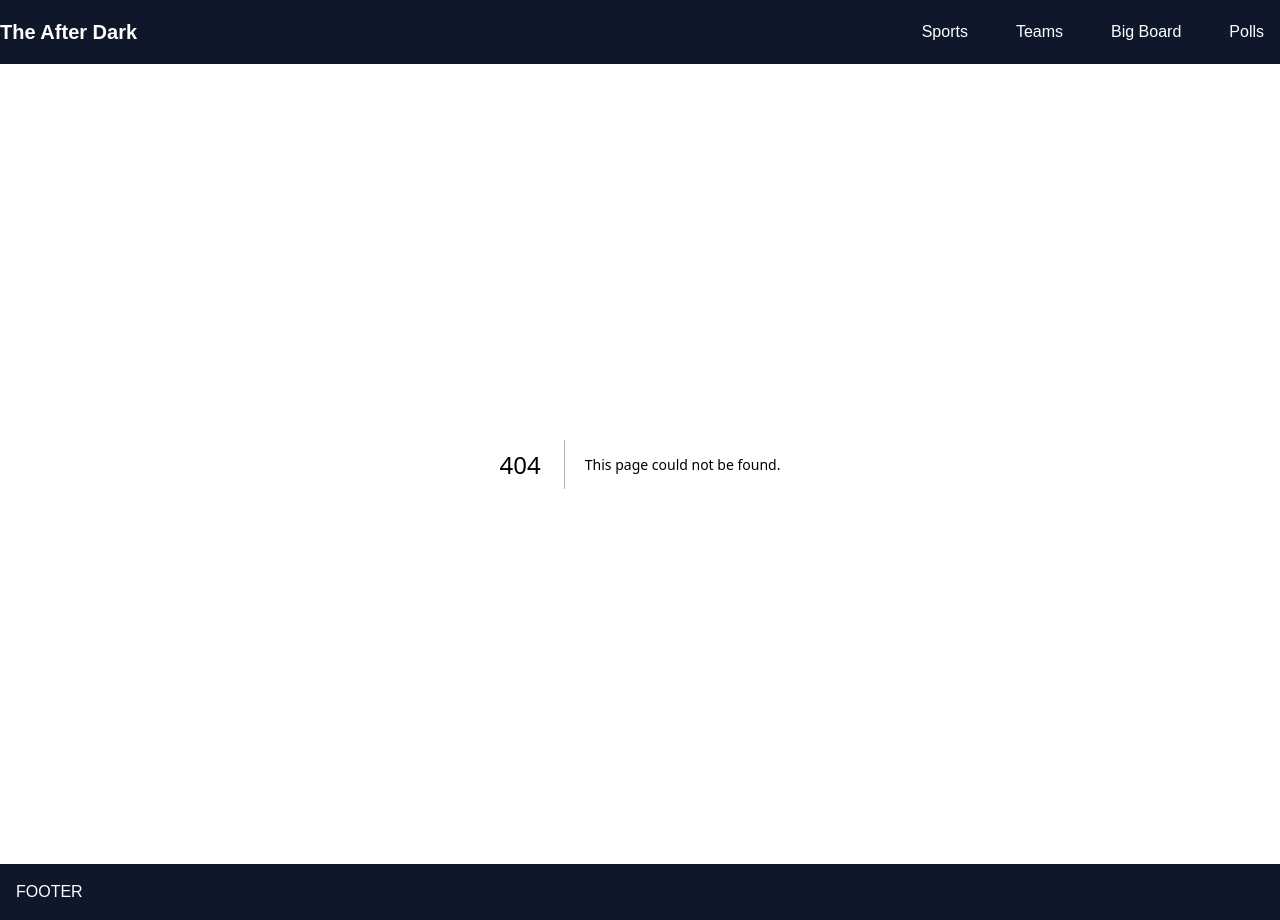
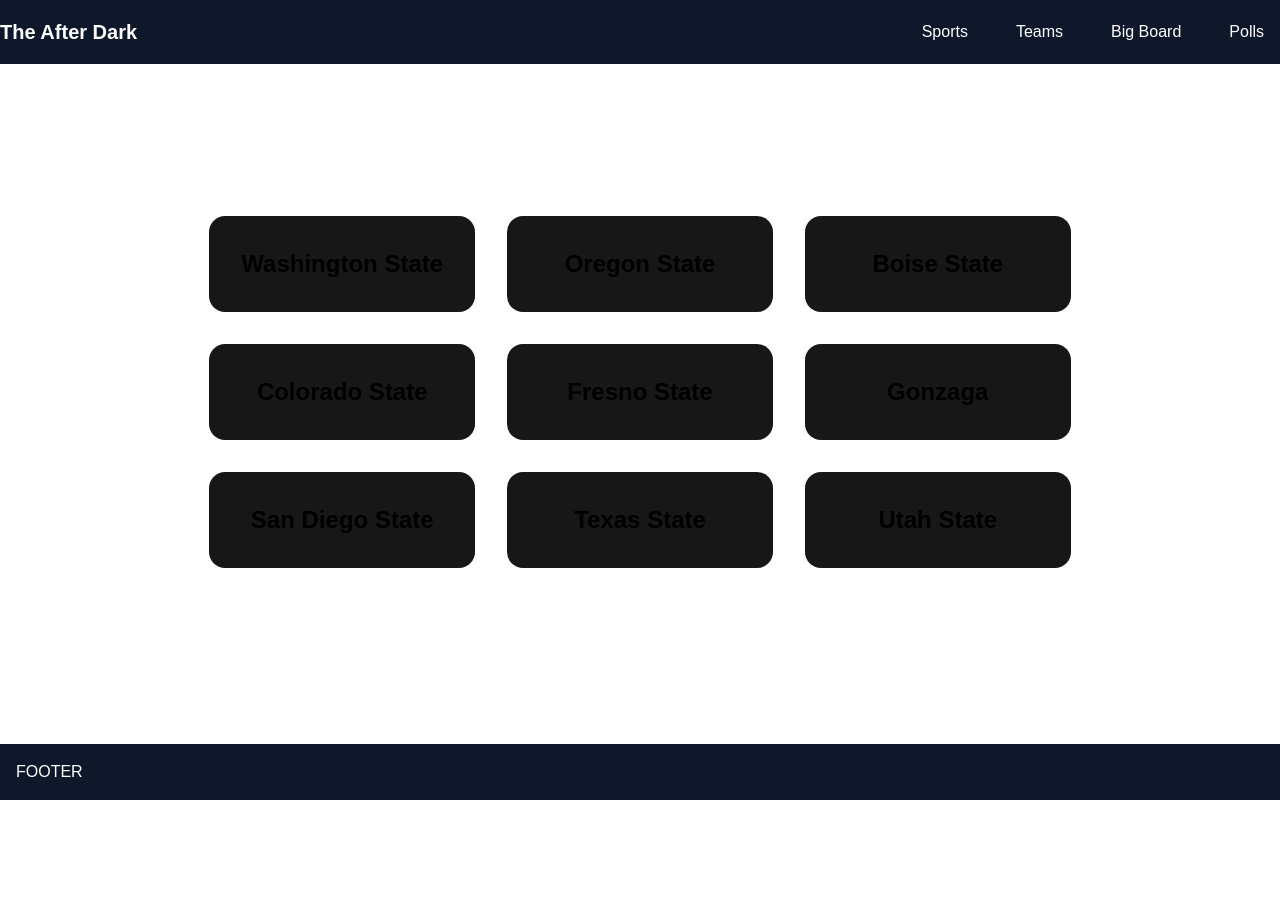
Before and after one commit to Josh-Abbott/TheAfterDark, a Next.js app: page /teams in a window 1280 px wide. Before the commit this address had no page. After the commit the page ends 800 px from the top, so only its background shows below. Built offline with nearby package versions, Linux system fonts and the light colour scheme.

Commit message:
Layout modifications and landing pages

```diff
--- a/app/api/todays-games/route.ts
+++ b/app/api/todays-games/route.ts
@@ -76,7 +76,7 @@
             PAC_TEAMS.some(team => game.awayTeam.name.includes(team))
         );
 
-        return NextResponse.json(pac12Games);
+        return NextResponse.json(games);
     } catch (error) {
         console.error("Error fetching games:", error);
         return NextResponse.json(
--- a/app/globals.css
+++ b/app/globals.css
@@ -28,6 +28,7 @@
   background: var(--background);
   color: var(--foreground);
   font-family: Arial, Helvetica, sans-serif;
+  height: 100%;
 }
 
 /* Neon Effect */
--- a/app/layout.tsx
+++ b/app/layout.tsx
@@ -28,10 +28,10 @@
   return (
     <html lang="en">
       <body
-        className={`${geistSans.variable} ${geistMono.variable} antialiased`}
+        className={`${geistSans.variable} ${geistMono.variable} antialiased flex flex-col min-h-screen`}
       >
         <Navbar />
-        {children}
+        <main className="flex-grow">{children}</main>
         <Footer />
       </body>
     </html>
--- /dev/null
+++ b/app/sports/page.tsx
@@ -0,0 +1,24 @@
+import Link from "next/link";
+
+import { PAC_SPORTS } from "@/lib/pac12Sports";
+
+const Sports = async () => {
+  return (
+    <main className="flex flex-col w-full min-h-[calc(90vh-4rem)] justify-center items-center px-4 py-16">
+      <ul className="max-w-6xl mx-auto grid grid-cols-1 md:grid-cols-2 gap-8">
+        {PAC_SPORTS.map((sport) => (
+          <li key={sport} className="p-8 bg-neutral-900 rounded-2xl hover:scale-105 transition">
+            <Link
+              href={`/sports/${sport.toLowerCase().replace(/\s+/g, '-').replace(/'/g, '')}`}
+              className="text-2xl font-bold block text-center"
+            >
+              {sport}
+            </Link>
+          </li>
+        ))}
+      </ul>
+    </main>
+  );
+};
+
+export default Sports;
--- /dev/null
+++ b/app/teams/page.tsx
@@ -0,0 +1,24 @@
+import Link from "next/link";
+
+import { PAC_TEAMS } from "@/lib/pac12Teams";
+
+const Teams = async () => {
+  return (
+    <main className="flex flex-col w-full min-h-[calc(90vh-4rem)] justify-center items-center px-4 py-16">
+      <ul className="max-w-6xl mx-auto grid grid-cols-1 md:grid-cols-3 gap-8">
+        {PAC_TEAMS.map((team) => (
+          <li key={team} className="p-8 bg-neutral-900 rounded-2xl hover:scale-105 transition">
+            <Link
+              href={`/teams/${team.toLowerCase().replace(/\s+/g, '-').replace(/'/g, '')}`}
+              className="text-2xl font-bold block text-center"
+            >
+              {team}
+            </Link>
+          </li>
+        ))}
+      </ul>
+    </main>
+  );
+};
+
+export default Teams;
--- a/components/footer.tsx
+++ b/components/footer.tsx
@@ -1,5 +1,3 @@
-import React from 'react'
-
 const footer = () => {
   return (
     <footer className="flex items-center justify-between p-4 bg-slate-900 text-white">
--- a/components/todays-games.tsx
+++ b/components/todays-games.tsx
@@ -7,7 +7,15 @@
 
   if (loading) return <p className="text-center text-neutral-400">Loading games...</p>;
   if (games.length === 0)
-    return <p className="text-center text-neutral-400">No games tonight.</p>;
+    return (
+      <section>
+        <h2 className="text-3xl font-bold text-center mb-12">
+          Today's Games
+        </h2>
+
+        <p className="text-center text-neutral-400">No games tonight.</p>
+      </section>
+    );
 
   const groupedGames = games.reduce<Record<string, typeof games>>(
     (acc, game) => {
@@ -46,7 +54,7 @@
         new Date(b.startTime).getTime()
       );
     }
-  );
+    );
 
   return (
     <section className="px-6 py-16">
@@ -57,8 +65,6 @@
       <div className="max-w-4xl mx-auto space-y-12">
         {Object.entries(groupedGames).map(([sport, sportGames]) => {
           const sorted = sortGames(sportGames);
-
-          console.log(sport, sorted.map(g => g.status));
 
           return (
             <div key={sport}>
```
